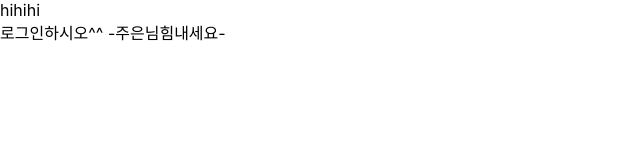
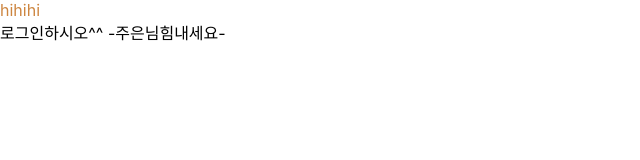
Before and after one commit to green-insta-project/snsclone, a React (Create React App) app: page /#/ in a window 1280 px wide. Shown: the top 160 px of the page, without its empty margins (0-640 px from the left). Built offline with nearby package versions, Linux system fonts and the light colour scheme.

Commit message:
scss 연결 및 폴더생성

```diff
--- a/package.json
+++ b/package.json
@@ -35,5 +35,8 @@
       "last 1 firefox version",
       "last 1 safari version"
     ]
+  },
+  "devDependencies": {
+    "node-sass": "^6.0.1"
   }
 }
--- a/src/component/Home.js
+++ b/src/component/Home.js
@@ -1,8 +1,9 @@
 import React from 'react'
+import '../style/Home.scss'
 
 export default function Home() {
   return (
-    <div>
+    <div className="this">
       홈!^^
     </div>
   )
--- a/src/component/Login.js
+++ b/src/component/Login.js
@@ -1,4 +1,5 @@
 import React from 'react'
+import '../style/Login.scss'
 
 export default function Login() {
   return (
--- /dev/null
+++ b/src/style/Home.scss
@@ -0,0 +1,4 @@
+
+.this{
+  color: peru;
+}
--- /dev/null
+++ b/src/style/Login.scss
@@ -0,0 +1,5 @@
+
+
+.this{
+  color: peru;
+}
```
Also changed, not shown: 1 other file (tests, documents, lock files or other folders).
